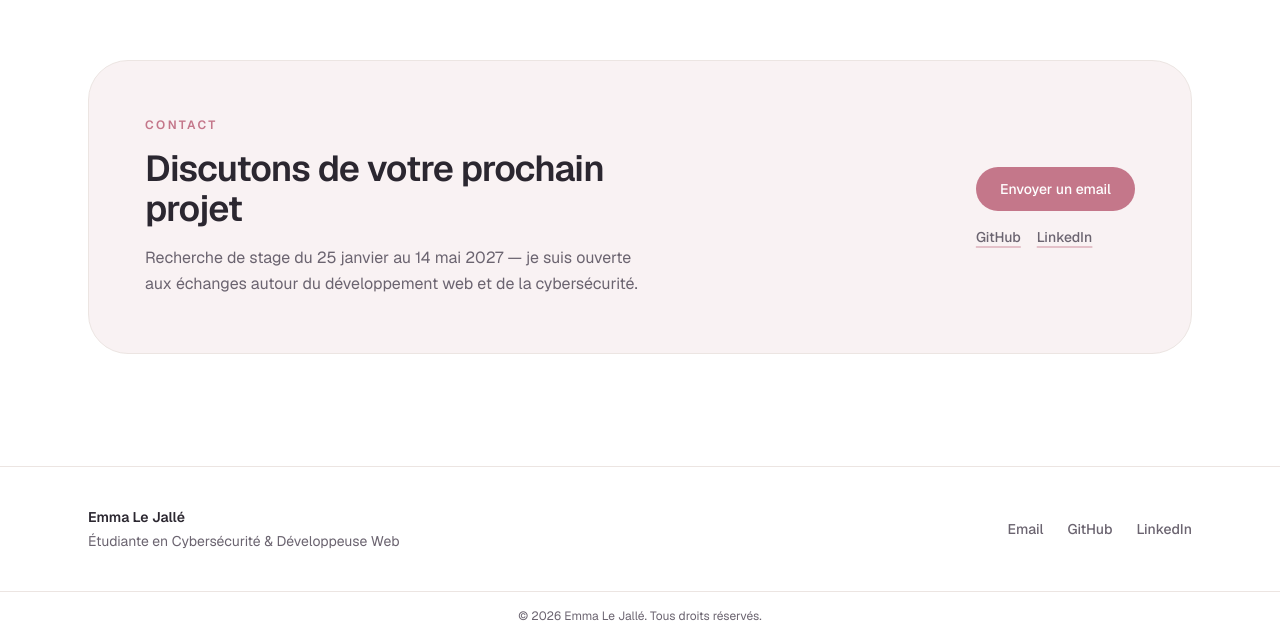
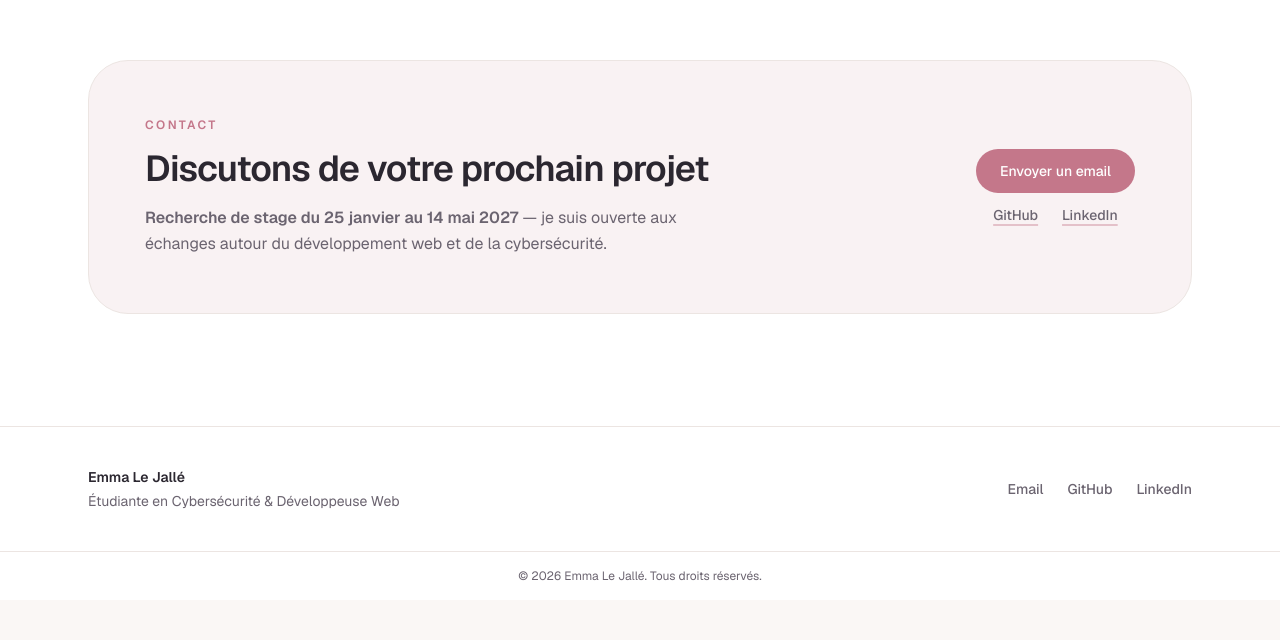
Before and after one commit to Emmalejalle/portfolio, a Next.js app: page / in a window 1280 px wide. Shown: the part 3175-3815 px from the top of the page. After the commit the page ends 3775 px from the top, so only its background shows below. Built offline with nearby package versions, Linux system fonts and the light colour scheme.

Commit message:
ajout d'améliorations de mise en page dans la section Contact

```diff
--- a/src/components/sections/Contact.tsx
+++ b/src/components/sections/Contact.tsx
@@ -6,7 +6,7 @@ export function Contact() {
     <section id="contact" className="bg-surface">
       <div className="mx-auto max-w-6xl px-6 py-20 sm:py-28">
         <div className="flex flex-col items-start gap-8 rounded-[2.5rem] border border-border bg-accent-soft/60 p-10 sm:p-14 lg:flex-row lg:items-center lg:justify-between">
-          <div className="flex max-w-lg flex-col gap-4">
+          <div className="flex max-w-xl flex-col gap-4">
             <span className="text-xs font-semibold uppercase tracking-[0.2em] text-accent-strong">
               Contact
             </span>
@@ -14,14 +14,15 @@ export function Contact() {
               Discutons de votre prochain projet
             </h2>
             <p className="text-base leading-relaxed text-foreground-muted">
-              {profile.internshipSearch} — je suis ouverte aux échanges autour du développement
-              web et de la cybersécurité.
+              <span className="font-semibold">{profile.internshipSearch}</span>{" "}
+              — je suis ouverte aux échanges autour du développement web et de
+              la cybersécurité.
             </p>
           </div>
 
-          <div className="flex flex-col gap-4">
+          <div className="flex flex-col items-center justify-center gap-3">
             <Button href={`mailto:${profile.email}`}>Envoyer un email</Button>
-            <div className="flex gap-4">
+            <div className="flex gap-6">
               {socials
                 .filter((s) => s.label !== "Email")
                 .map((social) => (
```
